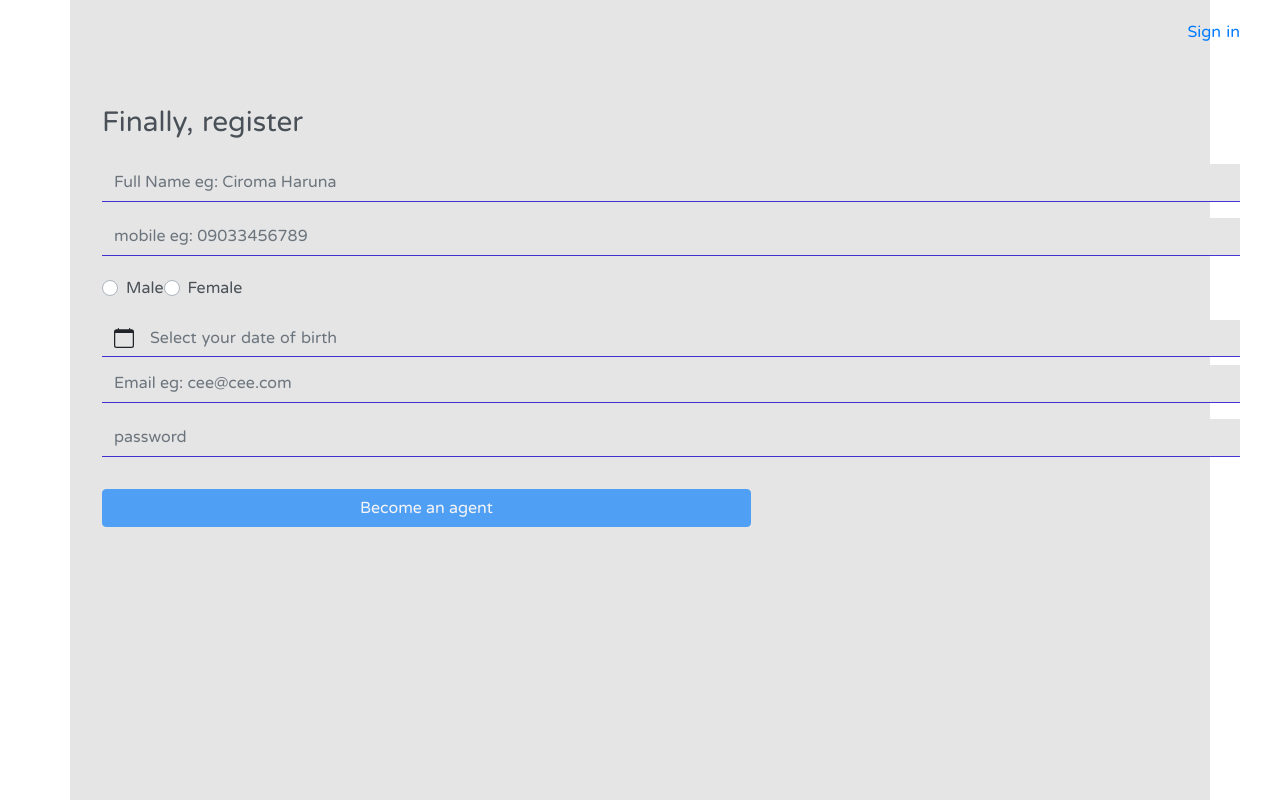
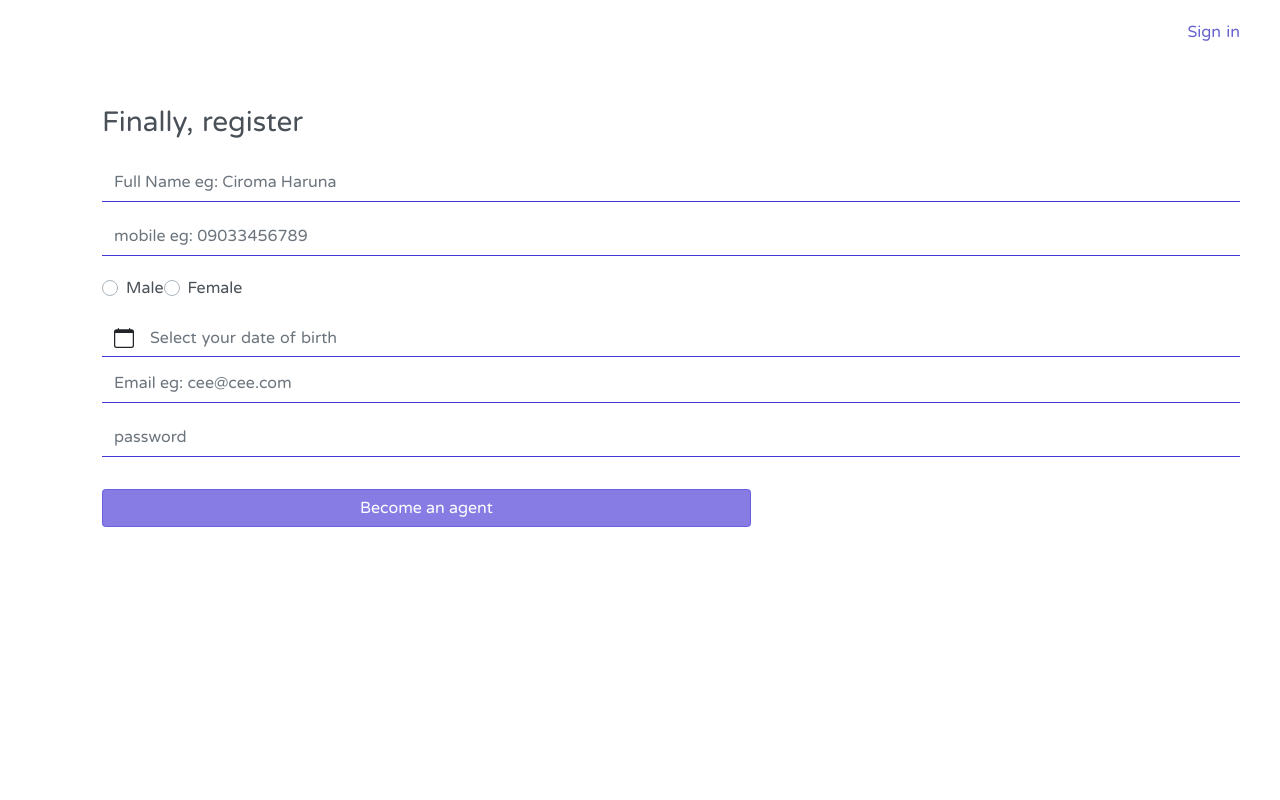
Before and after one commit to ondfavourmachine/AgentOfMerchantClan, a Nuxt app: page /register in a window 1280 px wide. Shown: the top 800 px of the page. Built offline with nearby package versions, Linux system fonts and the light colour scheme.

Commit message:
modified css

```diff
--- a/assets/css/global.css
+++ b/assets/css/global.css
@@ -55,8 +55,8 @@
 .btn-primary.disabled,
 .btn-primary:disabled {
   color: #fff;
-  background-color: #007bff;
-  border-color: #007bff;
+  background-color: rgba(20, 0, 204, 0.79);
+  border-color: rgba(20, 0, 204, 0.79);
   width: 20%;
   pointer-events: none;
 }
@@ -65,12 +65,11 @@
   height: 100vh;
   width: 100vw;
   position: relative;
-  background-color: #e5e5e5;
 }
 .picture-container {
   position: absolute;
   right: 0;
-  bottom: 0;
+  bottom: -21px;
   height: 395px;
   width: 207px;
 
@@ -146,6 +145,7 @@
 
 .company-logo a {
   cursor: pointer;
+  color: #6562cf;
 }
 
 @keyframes continuousSlide {
--- a/pages/dashboard.vue
+++ b/pages/dashboard.vue
@@ -65,10 +65,11 @@
   </div>
 </template>
 
-<script>
+<script lang="ts">
 import Vue from "vue";
 
 export default Vue.extend({
+
   data() {
     return {
       items: [
--- a/pages/interests.vue
+++ b/pages/interests.vue
@@ -152,7 +152,7 @@ export default {
 <style >
 .main {
   overflow: hidden;
-  background: #e5e5e5;
+  /* background: #e5e5e5; */
   height: 100vh;
 }
 
--- a/pages/login.vue
+++ b/pages/login.vue
@@ -27,7 +27,13 @@
             </b-form-group>
 
             <b-form-group id="input-group-5" label-for="input-5">
-              <b-form-input id="input-5" type="password" v-model.lazy="password" required placeholder="Password"></b-form-input>
+              <b-form-input
+                id="input-5"
+                type="password"
+                v-model.lazy="password"
+                required
+                placeholder="Password"
+              ></b-form-input>
             </b-form-group>
 
             <b-button
@@ -127,7 +133,7 @@ export default Vue.extend({
 }
 
 .form-control {
-  background-color: #e5e5e5;
+  /* background-color: #e5e5e5; */
 }
 
 button.join-us {
--- a/pages/register.vue
+++ b/pages/register.vue
@@ -233,12 +233,7 @@ export default Vue.extend({
   font-size: unset;
 }
 
-.form-control {
-  background-color: #e5e5e5;
-}
-
 .custom-control {
-  background-color: #e5e5e5;
   display: inline-flex;
   flex-direction: column;
   justify-content: center;
```
